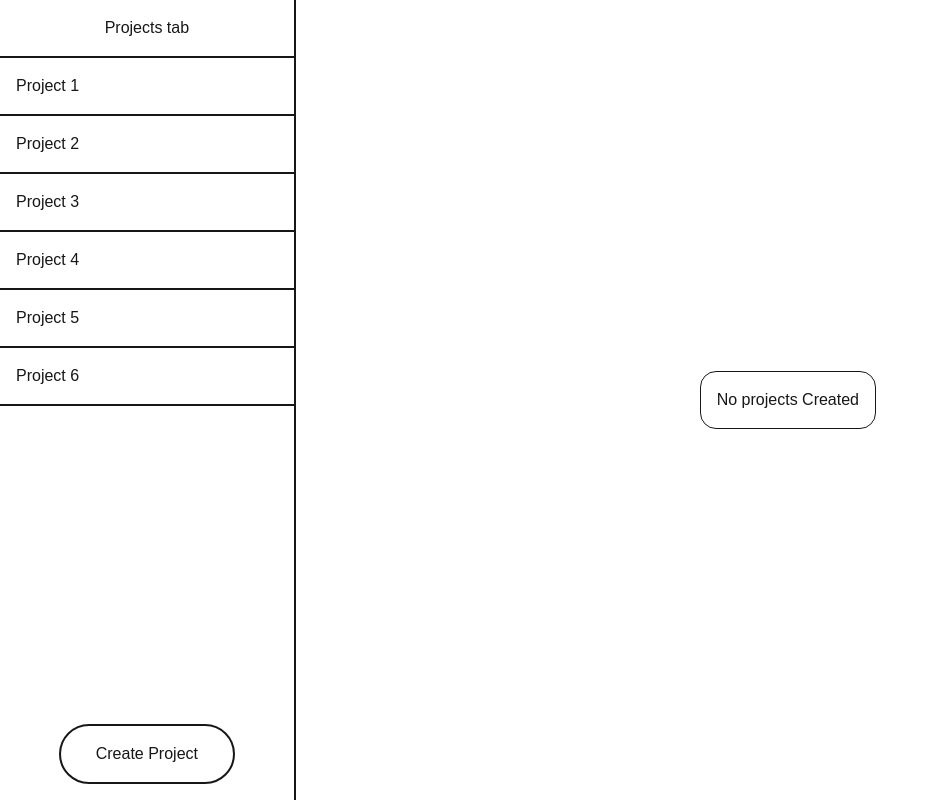
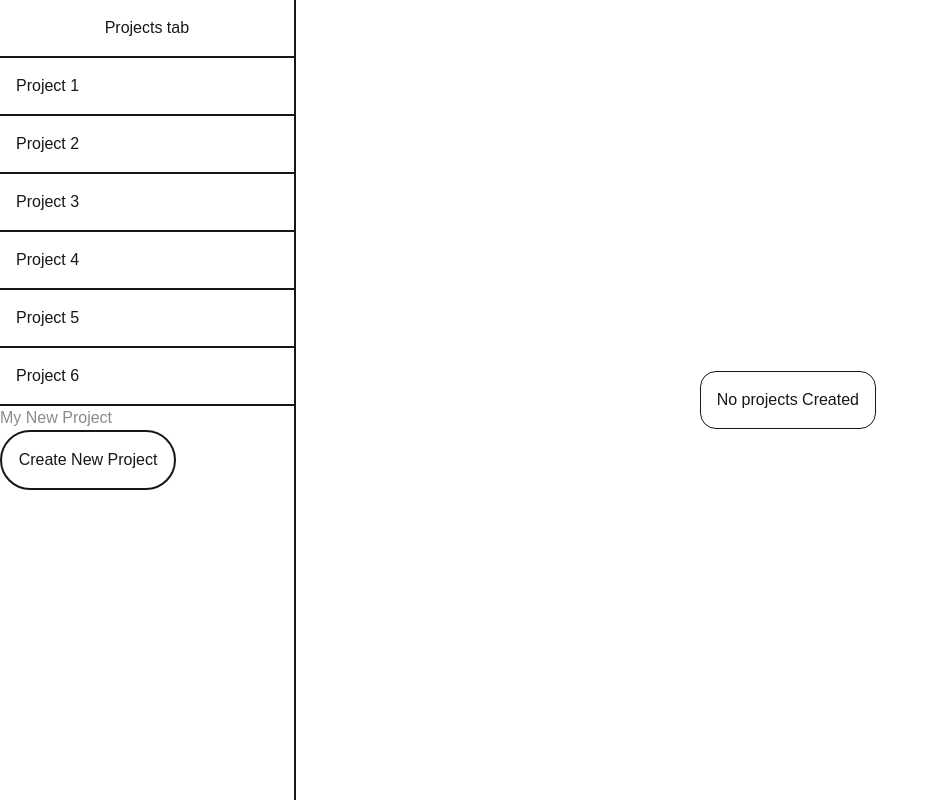
Before and after one commit to MasterDash5/Whoopsies-Tracker, a Next.js app in the folder frontend/: page / in a window 1280 px wide. Shown: the whole page, without its empty margins (0-939 px from the left). Built offline with nearby package versions, Linux system fonts and the light colour scheme.

Commit message:
Merge branch 'project' into backend-projects
hurgh

```diff
--- /dev/null
+++ b/frontend/app/Components/button.tsx
@@ -0,0 +1,13 @@
+type prompts = {
+    title: string
+    function: () => void;
+}
+export default function Button(
+    {title, className}: { title: string, className?: string }
+){
+    return (
+        <Button title={title} className={className}>
+
+        </Button>
+    )
+}
--- /dev/null
+++ b/frontend/app/Components/newProjectForm.tsx
@@ -0,0 +1,19 @@
+import Form from "next/form";
+import Button from "@/app/Components/button";
+type prompts = {
+    className : string;
+}
+function OnSubmit(){
+    /*submit data to backend (i think)*/
+    console.log("the stuff")
+}
+export default function NewProjectForm(
+    {className}: { className?: string }
+){
+    return (
+        <Form action={OnSubmit}>
+            <input name="projectName" type="text" placeholder="My New Project" />
+            <button className={className}>Create New Project</button>
+        </Form>
+    )
+}
--- a/frontend/app/page.tsx
+++ b/frontend/app/page.tsx
@@ -1,5 +1,6 @@
 "use client";
 import { useEffect } from "react";
+import NewProjectForm from "@/app/Components/newProjectForm";
 
 type Project = {
   id: number;
@@ -36,9 +37,9 @@ export default function Home() {
           ))}
         </div>
 
-        <button className="p-4 rounded-full absolute bottom-4 border-2 w-44">
-          Create Project
-        </button>
+        <div>
+          <NewProjectForm  className={"p-4 rounded-full bottom-4 border-2 w-44"}/>
+        </div>
       </div>
 
       <div className="flex flex-col items-center justify-center w-full dark-purple-bg">
```
Also changed, not shown: 2 other files (tests, documents, lock files or other folders).
